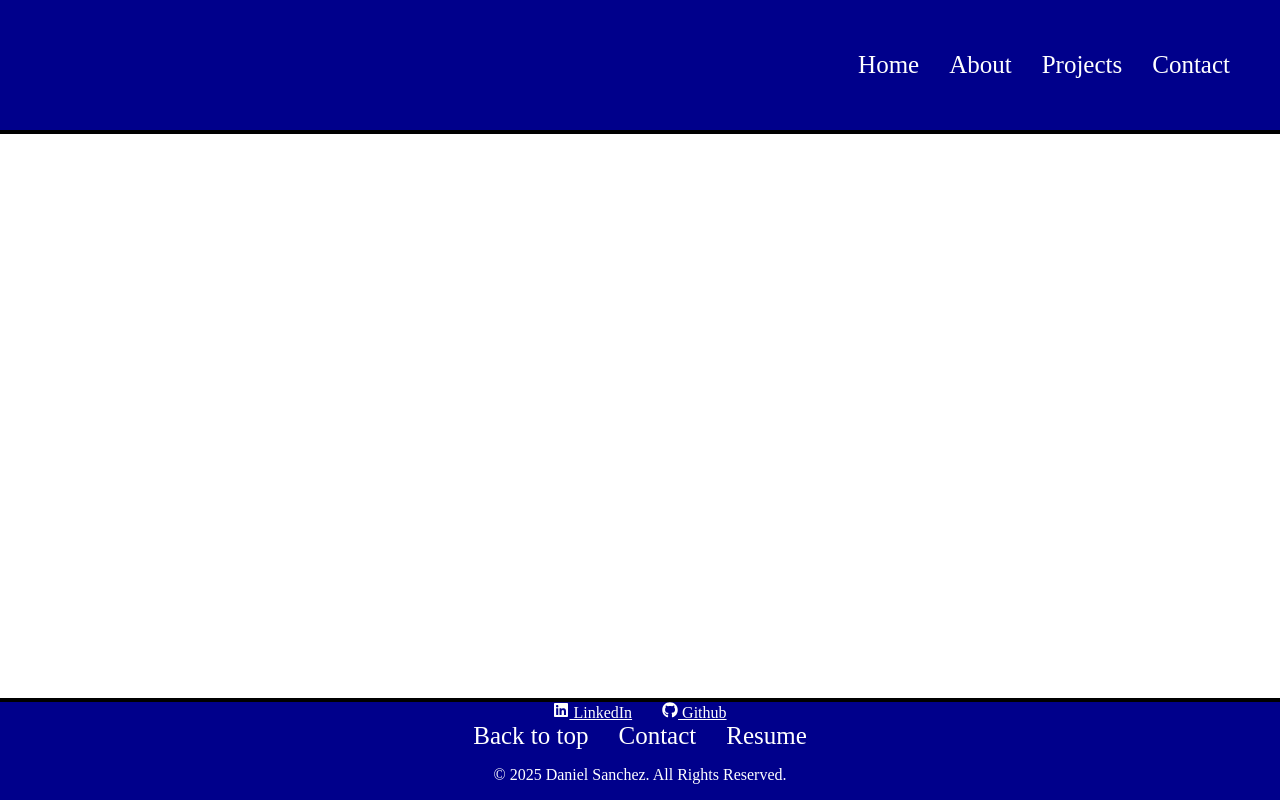
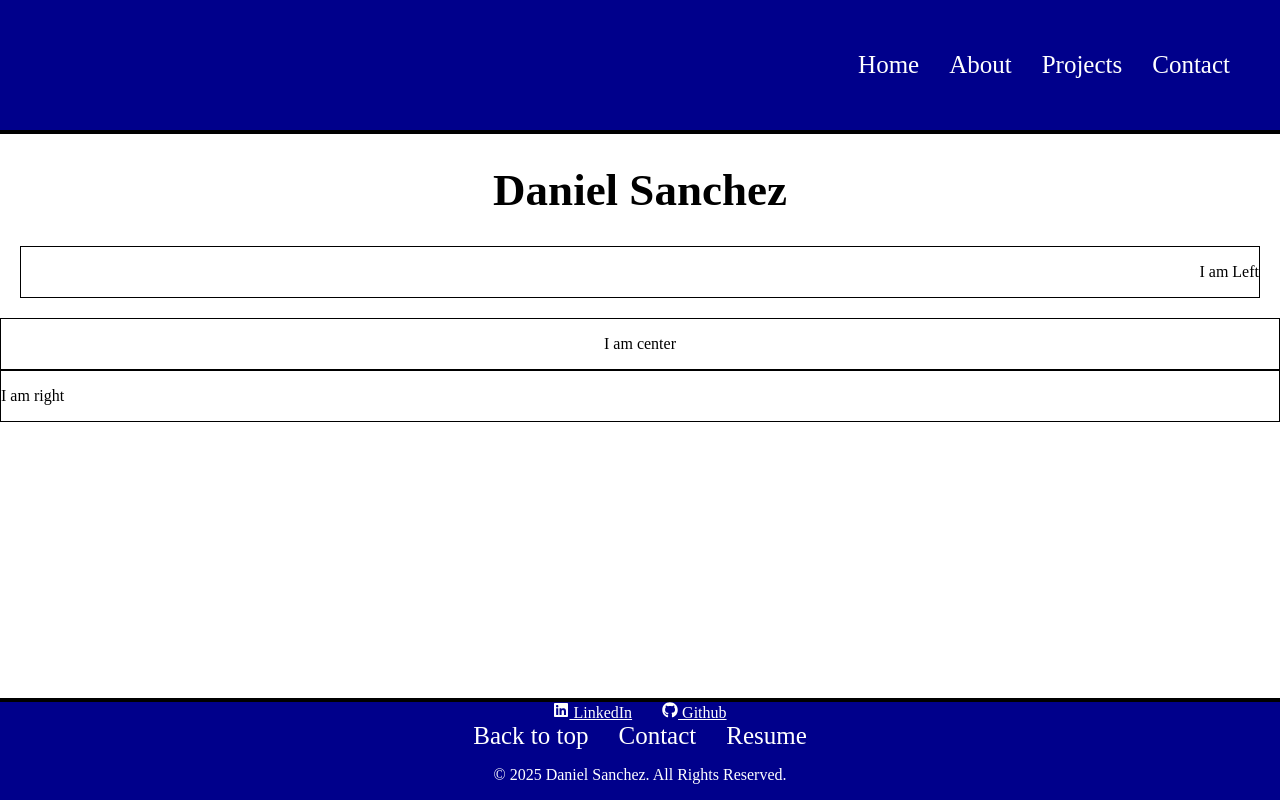
Before and after one commit to SanDan11/portfolio2.0, a React (Create React App) app: page / in a window 1280 px wide. Built offline with nearby package versions, Linux system fonts and the light colour scheme; a web font is replaced by a local one.

Commit message:
Pages and style added

```diff
--- a/src/pages/Home.js
+++ b/src/pages/Home.js
@@ -4,6 +4,19 @@ import "../styles/Home.css"
 function Home() {
     return (
         <div>
+            <h1 className="name-logo">Daniel Sanchez</h1>
+
+            <div className="left-container">
+                <p>I am Left</p>
+            </div>
+
+            <div className="center-container">
+                <p>I am center</p>
+            </div>
+
+            <div className="right-container">
+                <p>I am right</p>
+            </div>
 
         </div>
     );
--- a/src/styles/Home.css
+++ b/src/styles/Home.css
@@ -2,5 +2,28 @@ body {
   height: 100vh;
   margin: 0;
   overflow-y: auto;
-  font-family: 'Tektur', serif;
+  font-family: "Tektur", serif;
 }
+
+.name-logo{
+  text-align: center;
+  font-size: 45px;
+}
+
+.left-container {
+  border: 1px solid black;
+  position: relative;
+  text-align: right;
+  margin: 20px;
+
+}
+
+.center-container {
+  border: 1px solid black;
+  text-align: center;
+}
+
+.right-container {
+  border: 1px solid black;
+
+}
```
